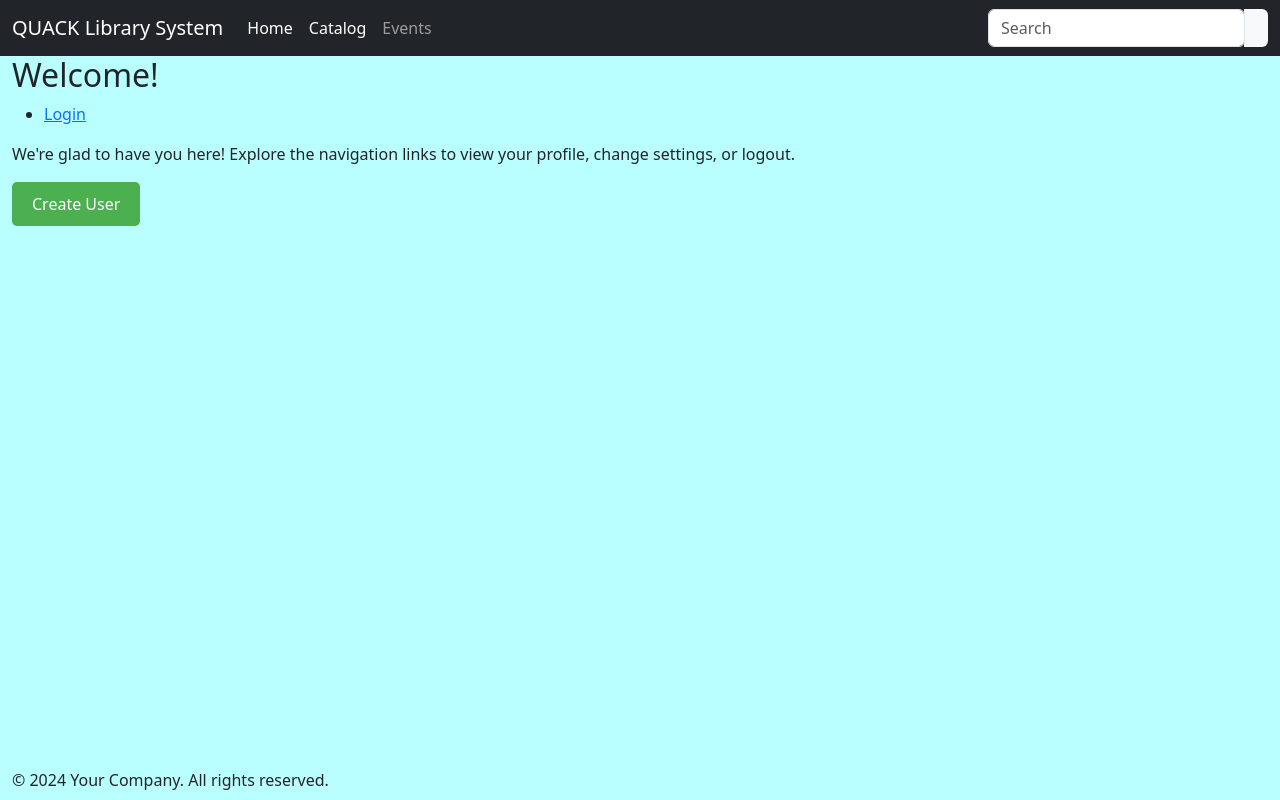
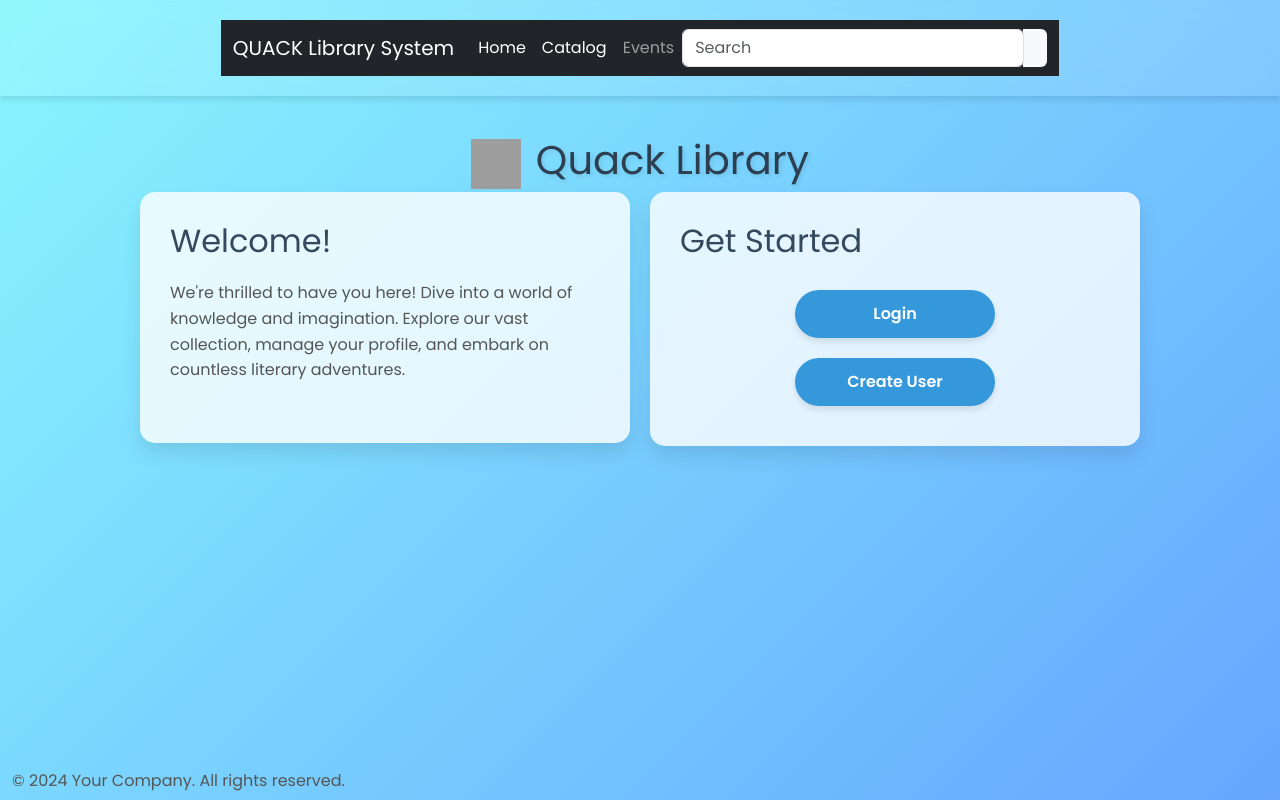
Before and after one commit to andrewperezledo/Q.U.A.C.K.-Library-Management-System, a Flask app: page / in a window 1280 px wide. Run offline with Flask 3, Linux system fonts and the light colour scheme; some libraries are stand-ins or nearby versions; grey boxes are pictures that could not be loaded.

Commit message:
Homepage html changes

```diff
--- a/templates/base.html
+++ b/templates/base.html
@@ -21,6 +21,7 @@
         <!-- For page-specific CSS links -->
         {% block link %}
         {% endblock %}
+        <link href="https://fonts.googleapis.com/css2?family=Poppins:wght@300;400;600&display=swap" rel="stylesheet">
         <link rel="stylesheet" type="text/css" href="{{ url_for('static', filename='css/base.css')}}"/>
     </head>
 
--- a/templates/homepage.html
+++ b/templates/homepage.html
@@ -4,40 +4,136 @@ QUACK Home
 {% endblock %}
 
 {% block styles %}
+
     <style>
+        * {
+            margin: 0;
+            padding: 0;
+            box-sizing: border-box;
+        }
+
+        body {
+            font-family: 'Poppins', sans-serif;
+            background: linear-gradient(135deg, #89f7fe 0%, #66a6ff 100%);
+            min-height: 100vh;
+            display: flex;
+            flex-direction: column;
+            align-items: center;
+        }
+
+        header {
+            background-color: rgba(255, 255, 255, 0.1);
+            backdrop-filter: blur(10px);
+            width: 100%;
+            padding: 20px 0;
+            box-shadow: 0 4px 6px rgba(0, 0, 0, 0.1);
+            display: flex;
+            justify-content: center;
+            align-items: center;
+            margin-bottom: 40px;
+        }
+
+        .logo-container {
+            display: flex;
+            align-items: center;
+        }
+
+        .logo {
+            width: 50px;
+            height: 50px;
+            margin-right: 15px;
+        }
+
+        h1 {
+            color: #2c3e50;
+            font-size: 2.5em;
+            text-shadow: 2px 2px 4px rgba(0, 0, 0, 0.1);
+        }
+
+        main {
+            max-width: 1000px;
+            width: 90%;
+            display: flex;
+            justify-content: space-between;
+            align-items: flex-start;
+        }
+
+        .welcome-section {
+            flex: 1;
+            background-color: rgba(255, 255, 255, 0.8);
+            border-radius: 15px;
+            padding: 30px;
+            box-shadow: 0 10px 20px rgba(0, 0, 0, 0.1);
+            margin-right: 20px;
+        }
+
+        .auth-section {
+            flex: 1;
+            background-color: rgba(255, 255, 255, 0.8);
+            border-radius: 15px;
+            padding: 30px;
+            box-shadow: 0 10px 20px rgba(0, 0, 0, 0.1);
+        }
+
+        h2 {
+            color: #34495e;
+            margin-bottom: 20px;
+        }
+
+        p {
+            color: #555;
+            line-height: 1.6;
+            margin-bottom: 30px;
+        }
+
+        .auth-buttons {
+            display: flex;
+            flex-direction: column;
+            align-items: center;
+        }
+
         button {
-            padding: 10px 20px;
-            background-color: #4CAF50;
+            padding: 12px 24px;
+            background-color: #3498db;
             color: white;
             border: none;
-            border-radius: 5px;
+            border-radius: 25px;
             cursor: pointer;
+            font-size: 1em;
+            font-weight: 600;
+            transition: all 0.3s ease;
+            box-shadow: 0 4px 6px rgba(0, 0, 0, 0.1);
+            margin: 10px 0;
+            width: 200px;
         }
+
         button:hover {
-            background-color: #45a049;
+            background-color: #2980b9;
+            transform: translateY(-2px);
+            box-shadow: 0 6px 8px rgba(0, 0, 0, 0.15);
         }
     </style>
 {% endblock %}
 
 {% block content %}
-    <div class="container-fluid">
-        <h2>Welcome!</h2>
-        <nav>
-            <ul>
-                <li><a href="#profile">Login</a></li>
-            </ul>
-        </nav>
 
-        <main>
-            <section id="message">
+    <div class="logo-container">
+        <img src="duck.png" alt="Duck Logo" class="logo">
+        <h1>Quack Library</h1>
+    </div>
 
-                <p>We're glad to have you here! Explore the navigation links to view your profile, change settings, or logout.</p>
+    <main>
+        <section class="welcome-section">
+            <h2>Welcome!</h2>
+            <p>We're thrilled to have you here! Dive into a world of knowledge and imagination. Explore our vast collection, manage your profile, and embark on countless literary adventures.</p>
+        </section>
 
-            </section>
-        </main>
-
-        <form action= "create-user" method="get">
-            <button type="submit">Create User</button>
-        </form>
-    </div>
+        <section class="auth-section">
+            <h2>Get Started</h2>
+            <div class="auth-buttons">
+                <button onclick="location.href='#login'">Login</button>
+                <button onclick="location.href='create-user'">Create User</button>
+            </div>
+        </section>
+    </main>
 {% endblock %}
```
